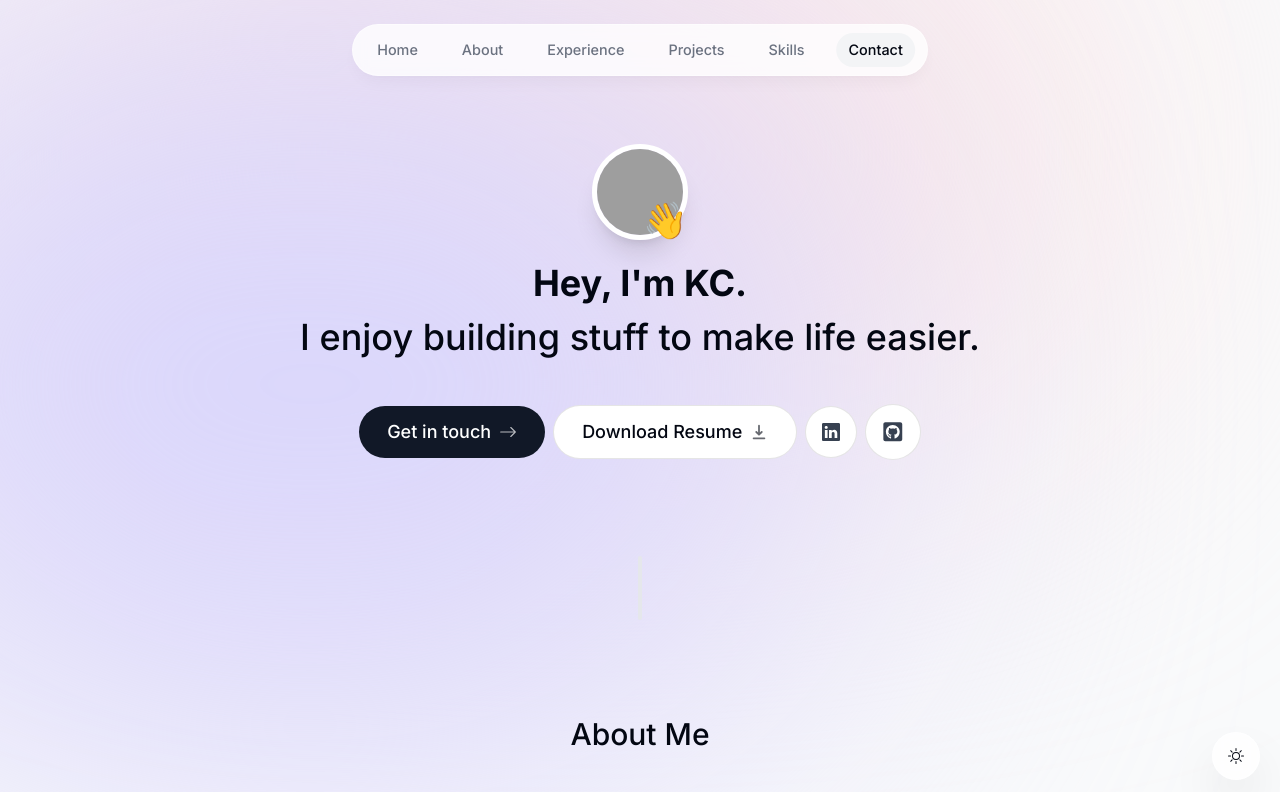
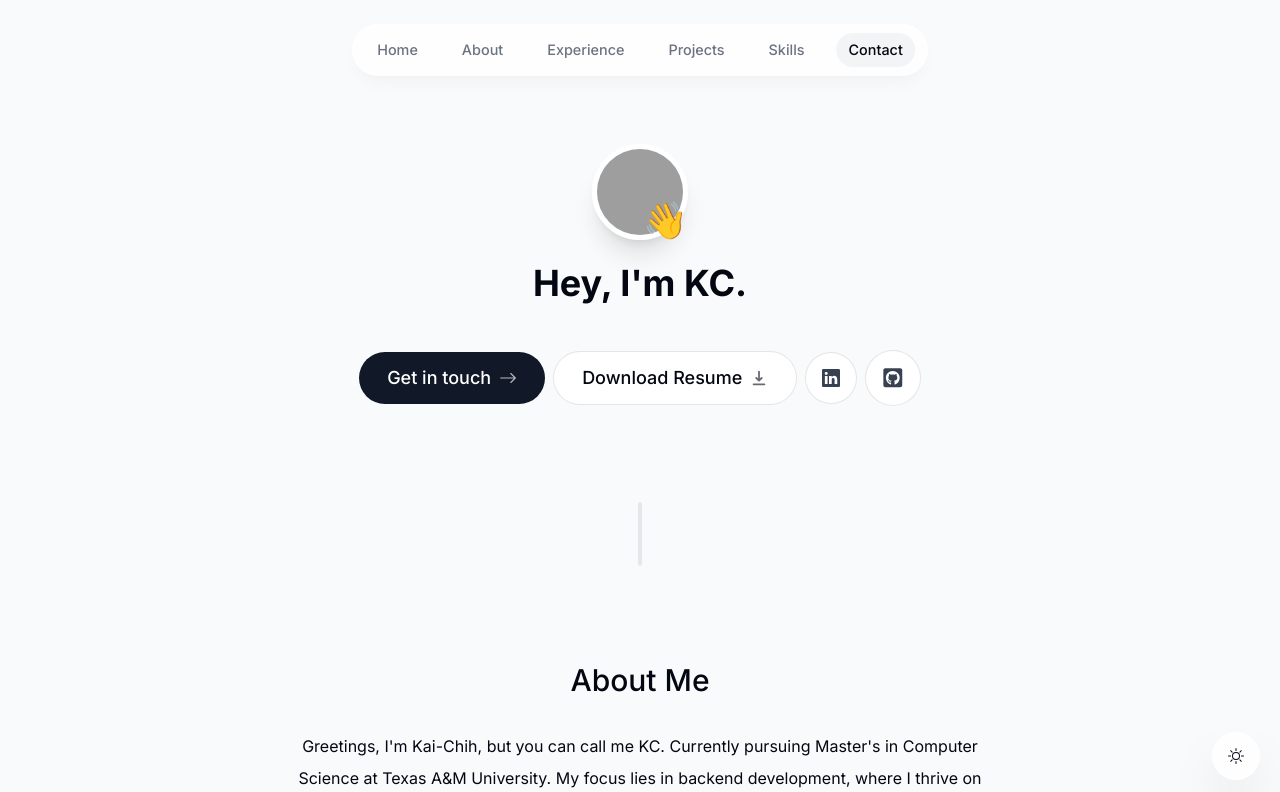
Before and after one commit to kaichh/portfolio, a Next.js app: page / in a window 1280 px wide. Shown: the top 792 px of the page. Built offline with nearby package versions, Linux system fonts and the light colour scheme; no server answers; grey boxes are pictures that could not be loaded.

Commit message:
changed background color

```diff
--- a/app/layout.tsx
+++ b/app/layout.tsx
@@ -25,7 +25,7 @@ export default function RootLayout({
         className={`${inter.className} bg-gray-50 text-gray-950 relative pt-28 sm:pt-36
                    dark:bg-gray-900 dark:text-gray-50 dard:text-opacity-90 dark:bg-opacity-90`}
       >
-        <div
+        {/* <div
           className="bg-[#fbe2e3] absolute top-[-6rem] -z-10 right-[11rem] h-[31.25rem] w-[31.25rem]
                         rounded-full blur-[10rem] sm:w-[68.75rem] dark:bg-[#946263]"
         ></div>
@@ -33,7 +33,7 @@ export default function RootLayout({
           className="bg-[#dbd7fb] absolute top-[-1rem] -z-10 left-[-35rem] h-[50rem]
                         w-[31.25rem] rounded-full blur-[10rem] sm:w-[68.75rem] md:left-[-33rem]
                         lg:left-[-28rem] xl:left-[-15rem] 2xl:left-[-5rem] dark:bg-[#676394]"
-        ></div>
+        ></div> */}
 
         <ThemeContextProvider>
           <ActiveSectionContextProvider>
--- a/components/intro.tsx
+++ b/components/intro.tsx
@@ -61,7 +61,7 @@ export default function Intro() {
         animate={{ opacity: 1, y: 0 }}
       >
         <span className="font-bold">Hey, I'm KC. </span>
-        <br />I enjoy building stuff to make life easier.
+        {/* <br />I enjoy building stuff to make life easier. */}
       </motion.h1>
 
       <motion.div
```
